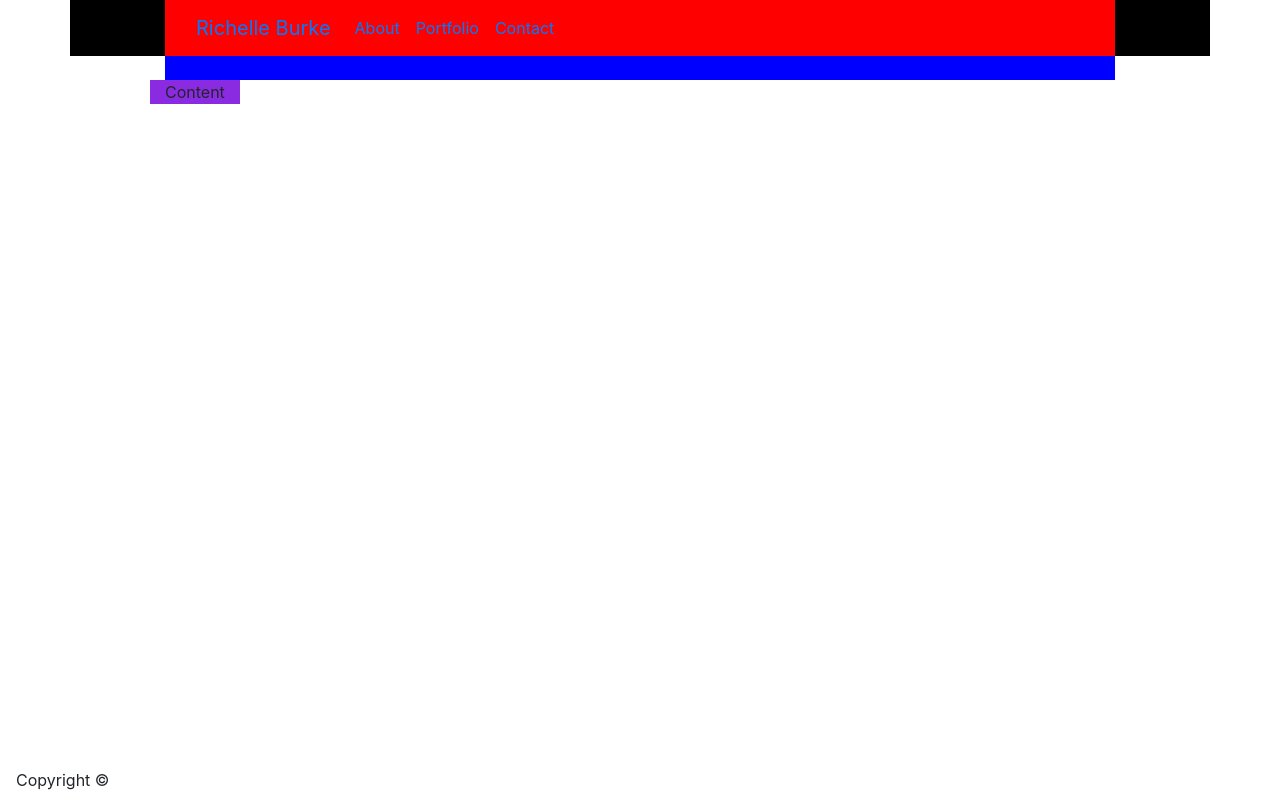
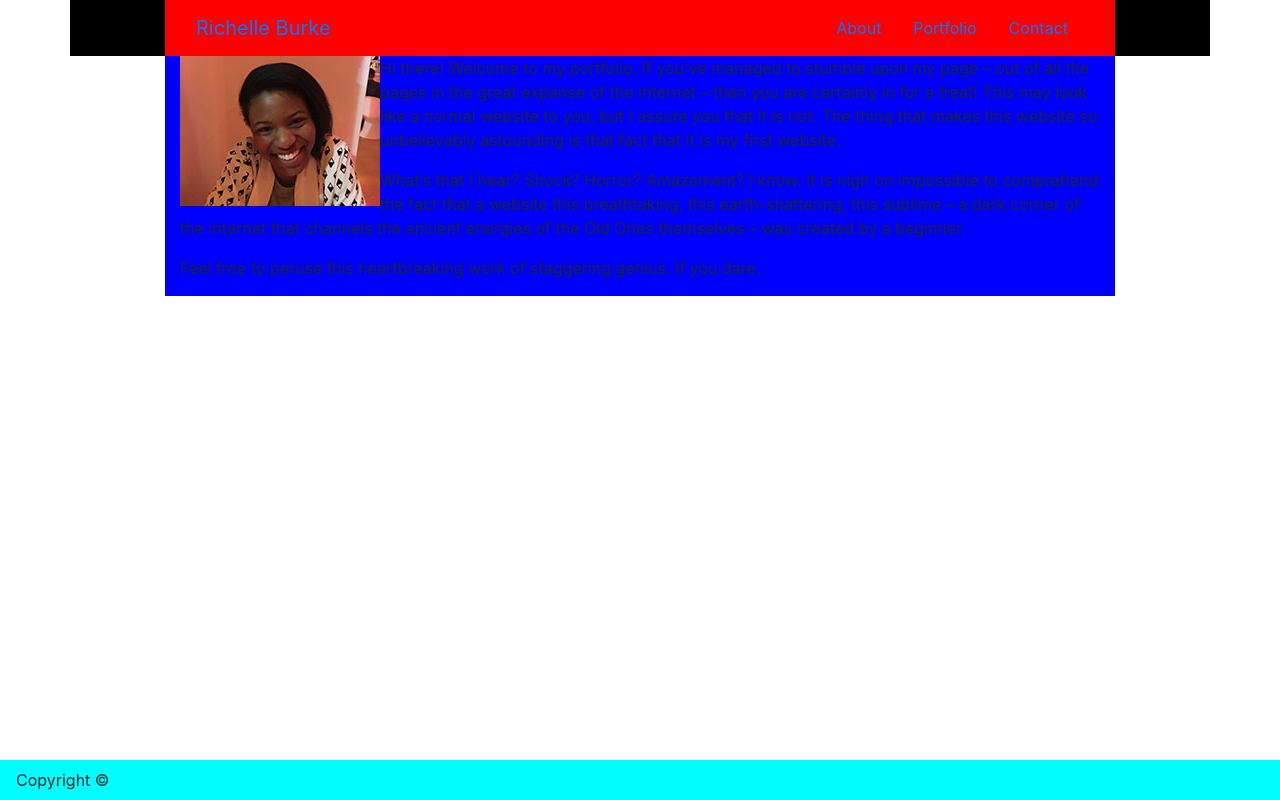
Before and after one commit to burkeri/Bootstrap-Portfolio, a plain HTML site: page index.html in a window 1280 px wide. Drawn offline with nearby package versions, Linux system fonts and the light colour scheme.

Commit message:
v2: completed basic layout for index

```diff
--- a/index.html
+++ b/index.html
@@ -37,12 +37,12 @@
                     <div class="col-md-10" style="background-color: red">
 
                         <!-- Navbar -->
-                        <nav class="navbar navbar-expand-lg">
+                        <nav class="navbar">
 
                             <a class="navbar-brand" href="index.html">Richelle Burke</a>
 
                             <!-- in external css change flex-direction for small meddia query -->
-                            <div class="navbar-nav">
+                            <div class="nav">
                                 <a class="nav-item nav-link" href="index.html">About</a>
                                 <a class="nav-item nav-link" href="portfolio.html">Portfolio</a>
                                 <a class="nav-item nav-link" href="contact.html">Contact</a>
@@ -74,22 +74,32 @@
 
                 <div class="row">
 
-                    <div class="col-md-12" style="background-color: blue">
+                    <div class="col-md-12" style="background: blue">
 
-                        <img
+                        <img src="assets/images/IMG_4375.JPG" class="float-left">
+
+                        <p>
+                            Hi there! Welcome to my portfolio. If you’ve managed to stumble
+                            upon my page – out of all the pages in the great expanse of the internet
+                            – then you are certainly in for a treat! This may look like a normal website
+                            to you, but I assure you that it is not. The thing that makes this website so
+                            unbelievably astounding is that fact that it is my first website.
+                        </p>
+
+                        <p>
+                            What’s that I hear? Shock? Horror? Amazement? I know. It is nigh on impossible
+                            to comprehend the fact that a website this breathtaking, this earth-shattering,
+                            this sublime – a dark corner of the internet that channels the ancient energies
+                            of the Old Ones themselves – was created by a beginner.
+                        </p>
+
+                        <p>
+                            Feel free to peruse this heartbreaking work of staggering genius. If you dare.
+                        </p>
 
                     </div>
 
                 </div>
-
-                <div class="row">
-
-                    <div class="col-md-12" style="background-color: blueviolet">
-                        Content
-                    </div>
-
-                </div>
-
 
             </div>
 
@@ -107,7 +117,7 @@
 
             <div class="col-md-12">
 
-                <nav class="navbar fixed-bottom">
+                <nav class="navbar fixed-bottom" style="background:aqua">
                     <h9>Copyright &#169;</h9>
                 </nav>
 
```
